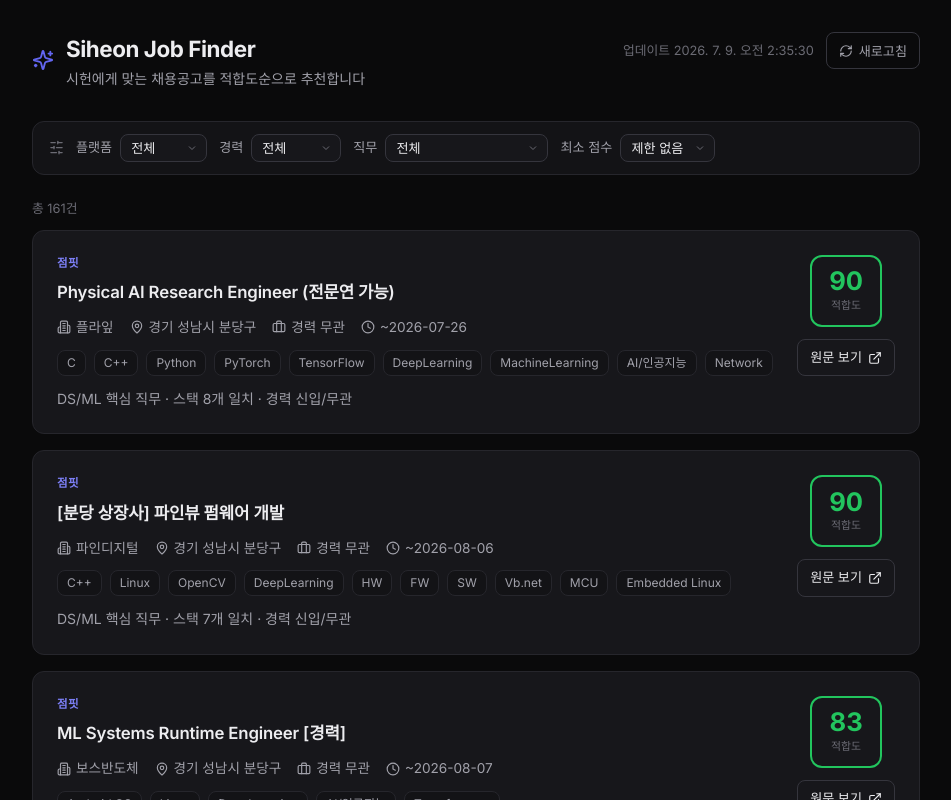
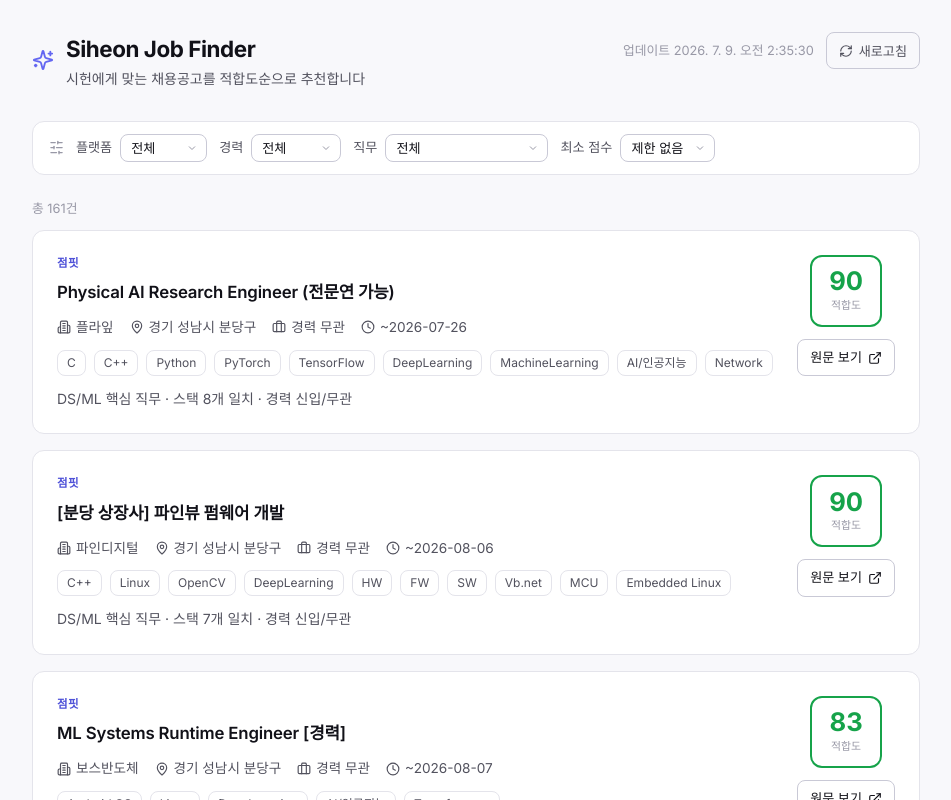
Before and after one commit to jgjeong730/Jobseek, a React (Vite) app: page / in a window 1280 px wide. Shown: the top 800 px of the page, without its empty margins (164-1115 px from the left). Built offline with nearby package versions, Linux system fonts and the light colour scheme; a web font is replaced by a local one.

Commit message:
design: switch to light mode theme

```diff
--- a/src/index.css
+++ b/src/index.css
@@ -1,25 +1,25 @@
-/* ===== 디자인 토큰 (다크모드 기본, Linear/Vercel 계열 미니멀) ===== */
+/* ===== 디자인 토큰 (라이트모드, 미니멀) ===== */
 :root {
   /* 색상 */
-  --bg: #0a0a0b;
-  --bg-elevated: #131316;
-  --bg-card: #17171b;
-  --bg-card-hover: #1d1d22;
-  --border: #26262c;
-  --border-strong: #35353d;
+  --bg: #f8f8fb;
+  --bg-elevated: #ffffff;
+  --bg-card: #ffffff;
+  --bg-card-hover: #f3f3f8;
+  --border: #e4e4eb;
+  --border-strong: #c9c9d6;
 
-  --text: #ededf0;
-  --text-secondary: #a1a1aa;
-  --text-muted: #6b6b74;
+  --text: #111118;
+  --text-secondary: #52525e;
+  --text-muted: #9898a6;
 
   --accent: #6366f1;
-  --accent-hover: #7c7ff5;
+  --accent-hover: #4f52d8;
 
   /* 점수 배지 색 */
-  --score-high: #22c55e;
-  --score-mid: #eab308;
+  --score-high: #16a34a;
+  --score-mid: #ca8a04;
   --score-low: #71717a;
-  --penalty: #ef4444;
+  --penalty: #dc2626;
 
   /* 간격 (여백 넉넉히) */
   --space-1: 4px;
@@ -38,7 +38,7 @@
     'Pretendard Variable', Pretendard, 'Inter', -apple-system,
     BlinkMacSystemFont, system-ui, 'Segoe UI', Roboto, sans-serif;
 
-  color-scheme: dark;
+  color-scheme: light;
 }
 
 * {
@@ -78,6 +78,7 @@ button {
 ::-webkit-scrollbar-thumb {
   background: var(--border-strong);
   border-radius: var(--radius-pill);
+  border: 2px solid var(--bg);
 }
 ::-webkit-scrollbar-track {
   background: transparent;
```
Also changed, not shown: src/App.css (line endings or trailing spaces).
